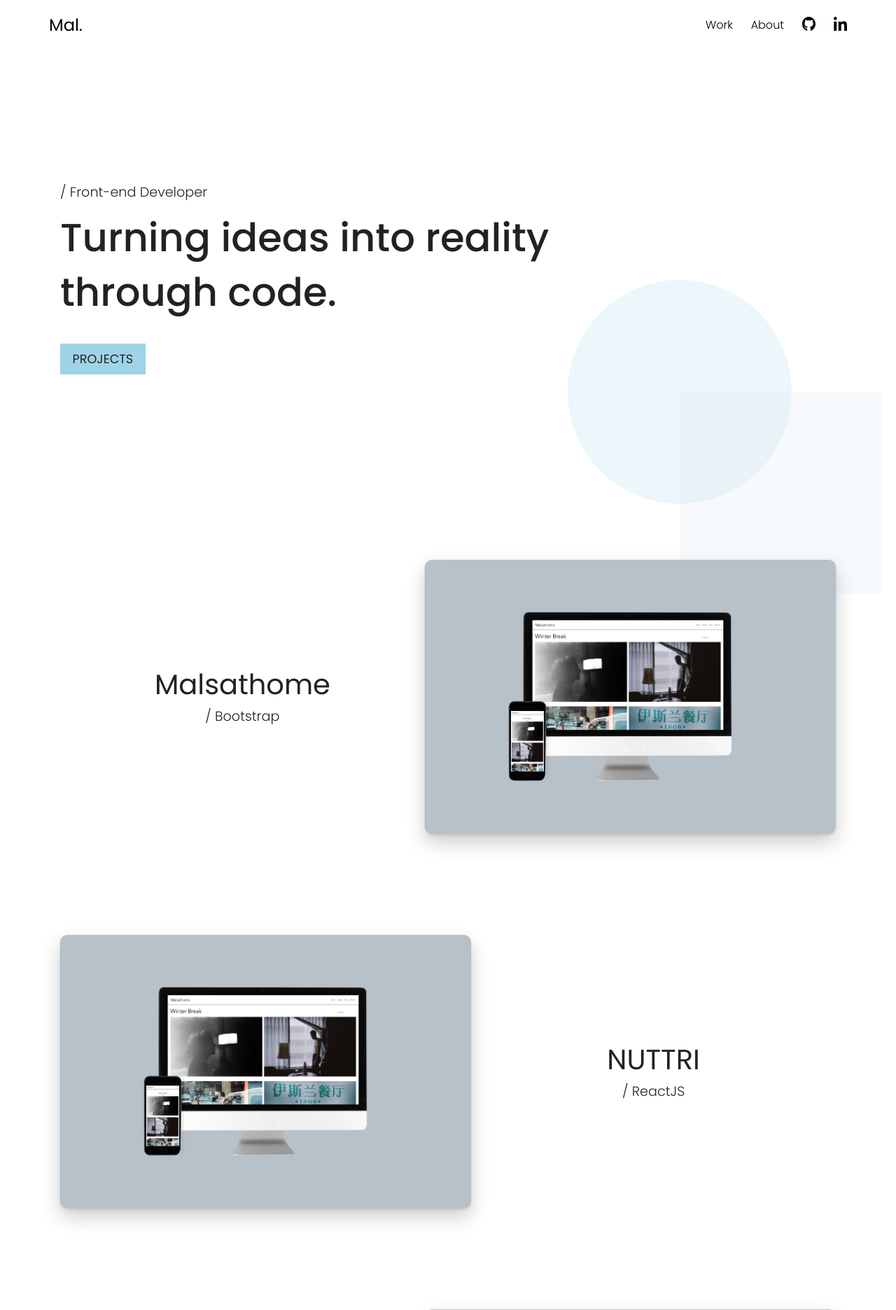
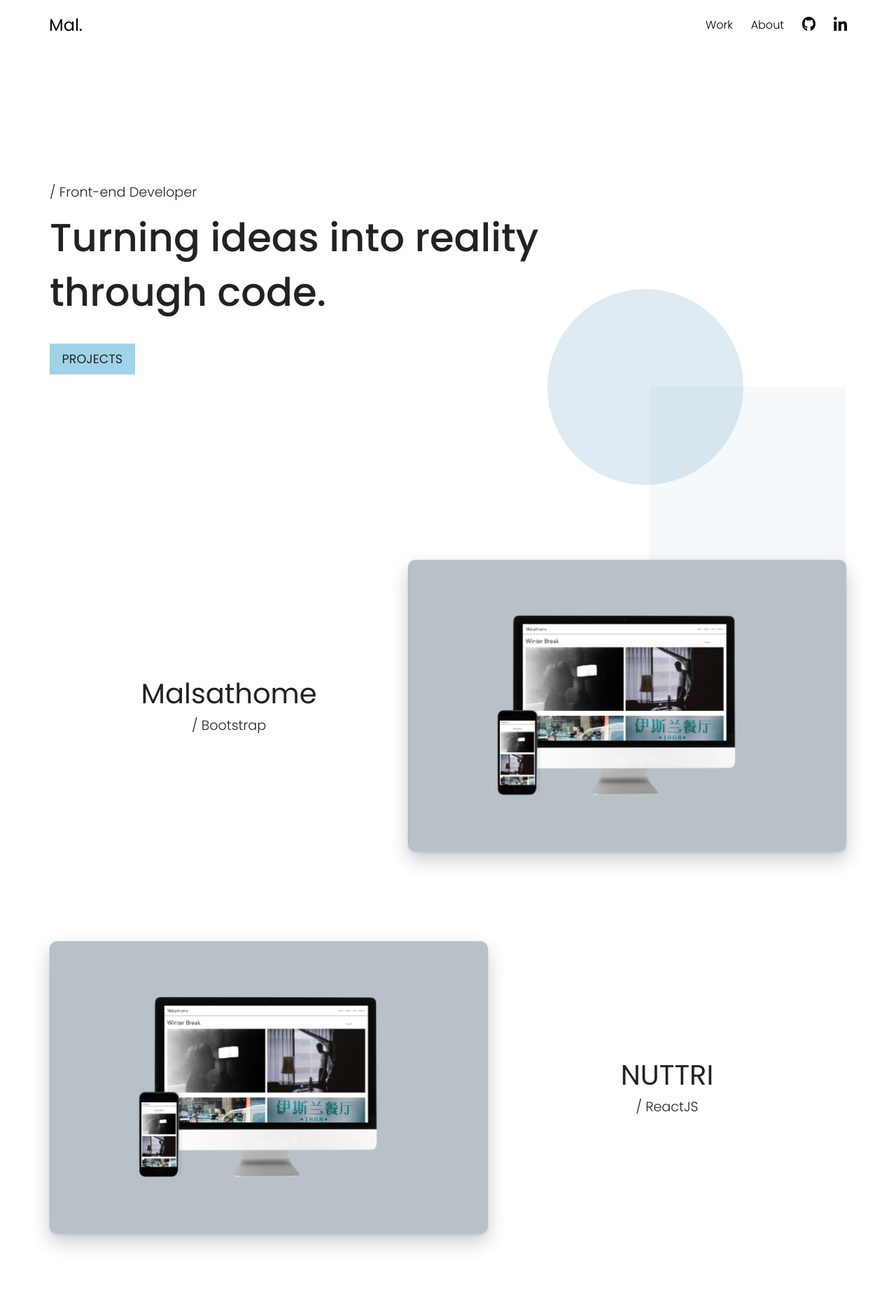
Before and after one commit to MalcolmTann/Portfolio-Build, a PHP site: page / in a window 1280 px wide. Shown: the top 1872 px of the page at 70% size. Run offline with PHP 8.4, Linux system fonts and the light colour scheme.

Commit message:
landing page shape adjustments

```diff
--- a/partials/home/landing.php
+++ b/partials/home/landing.php
@@ -2,5 +2,4 @@
     <p>/ Front-end Developer</p>
     <h1>Turning ideas into reality through code.</h1>
     <button class="btn">projects</button>
-    <div class="shape"></div>
 </section>
--- a/styles/style.css
+++ b/styles/style.css
@@ -98,6 +98,7 @@ p {
     padding: 0.5em 1em;
     transition: .45s ease;
     position: relative;
+
 }
 
 /*
@@ -236,12 +237,12 @@ header h2 {
 */
 .intro {
     min-height: 100vh;
-    position: relative;
     gap: 1em;
 }
 
 .intro h1 {
     font-size: 2rem;
+    position: relative;
     line-height: 1.4;
 }
 
@@ -250,31 +251,31 @@ header h2 {
     text-transform: uppercase;
 }
 
-.intro .shape {
+.intro h1:before {
     content: '';
     display: block;
     position: absolute;
-    height: 8em;
-    width: 8em;
+    height: 5em;
+    width: 5em;
     border-radius: 50%;
-    top: 75%;
-    left: 40%;
-    background-color: #9fd3e8;
-    opacity: 0.2;
+    top: 7em;
+    left: 4em;
+    background-color: #4381b4;
+    opacity: 0.17;
     z-index: -1;
 }
 
-.intro .shape:after {
+.intro h1:after {
     content: '';
     display: block;
     position: absolute;
-    height: 8em;
-    width: 8em;
-    top: 50%;
-    left: 50%;
+    height: 5em;
+    width: 5em;
+    top: 9.5em;
+    left: 6.5em;
     background-color: #4381b4;
     z-index: -1;
-    opacity: 0.2;
+    opacity: 0.05;
 }
 
 /*
@@ -389,7 +390,7 @@ header h2 {
 }
 
 .proj-land .col-2 p:nth-of-type(2) {
-    margin-top: 1em;
+    margin-top: 0.5em;
 }
 
 .proj-land .col-2 .btn {
@@ -503,16 +504,18 @@ footer p {
 
 @media only screen and (min-width: 450px) {
 
-    .intro .shape {
-        height: 12em;
-        width: 12em;
-        top: 70%;
-        left: 50%;
+    .intro h1:before {
+        height: 6em;
+        width: 6em;
+        top: 6em;
+        left: 7em;
     }
 
-    .intro .shape:after {
-        height: 10em;
-        width: 10em;
+    .intro h1:after {
+        height: 6em;
+        width: 6em;
+        top: 9em;
+        left: 10em;
     }
 
     .bio .col-1:before {
@@ -534,7 +537,7 @@ footer p {
 @media only screen and (min-width: 576px) {
 
     header {
-        padding: 1em 2em;
+        padding: 1em 1.7em;
     }
 
     .intro, .projects, .bio {
@@ -545,15 +548,18 @@ footer p {
         font-size: 2.5rem;
     }
 
-    .intro .shape {
-        height: 14em;
-        width: 14em;
-        top: 62%;
+    .intro h1:before {
+        height: 6em;
+        width: 6em;
+        top: 4em;
+        left: 7em;
     }
 
-    .intro .shape:after {
-        height: 12em;
-        width: 12em;
+    .intro h1:after {
+        height: 6em;
+        width: 6em;
+        top: 7em;
+        left: 10em;
     }
 
     .projects  {
@@ -615,10 +621,6 @@ footer p {
 
 @media only screen and (min-width: 768px) {
 
-    header {
-        padding: 1em 2.5em;
-    }
-
     .container {
         align-items: center;
     }
@@ -673,21 +675,23 @@ footer p {
         max-width: 800px;
     }
 
-    .intro .shape {
-        height: 16em;
-        width: 16em;
-        top: 55%;
-        left: 60%;
+    .intro h1:before {
+        height: 5em;
+        width: 5em;
+        top: 3em;
+        left: 9em;
     }
 
-    .intro .shape:after {
-        height: 14em;
-        width: 14em;
+    .intro h1:after {
+        height: 5em;
+        width: 5em;
+        top: 5.5em;
+        left: 11.5em;
     }
 
     .projects {
         justify-content: space-evenly;
-        gap: 9em;
+        gap: 8em;
     }
 
     .projects .artifact {
@@ -702,8 +706,8 @@ footer p {
     }
 
     .projects .artifact .col-1 {
-        flex-basis: 53%;
-        max-width: 53%;
+        flex-basis: 55%;
+        max-width: 55%;
         text-align: left;
     }
 
@@ -712,8 +716,8 @@ footer p {
     }
 
     .projects .artifact .col-2 {
-        flex-basis: 47%;
-        max-width: 47%;
+        flex-basis: 45%;
+        max-width: 45%;
         margin-top: 0;
         padding: 0;
     }
@@ -765,14 +769,14 @@ footer p {
         font-size: 3.5rem;
     }
 
-    .intro .shape {
-        height: 18em;
-        width: 18em;
+    .intro h1:before {
+        top: 2.5em;
+        left: 10.5em;
     }
 
-    .intro .shape:after {
-        height: 16em;
-        width: 16em;
+    .intro h1:after {
+        top: 5em;
+        left: 13em;
     }
 
     .bio {
@@ -814,7 +818,7 @@ footer p {
 @media only screen and (min-width: 1200px) {
 
     .intro, .projects, .bio {
-        max-width: 1140px;
+        max-width: 1170px;
     }
 
     .intro p {
@@ -825,20 +829,14 @@ footer p {
         font-size: 1.1rem;
     }
 
-    .intro .shape {
-        height: 20em;
-        width: 20em;
-        top: 50%;
-        left: 65%;
+    .intro h1:before {
+        top: 2em;
+        left: 12.7em;
     }
 
-    .intro .shape:after {
-        height: 18em;
-        width: 18em;
-    }
-
-    .projects {
-        gap: 9em;
+    .intro h1:after {
+        top: 4.5em;
+        left: 15.3em;
     }
 
     .projects .artifact .col-2 .title {
```
Also changed, not shown: 1 other file.
